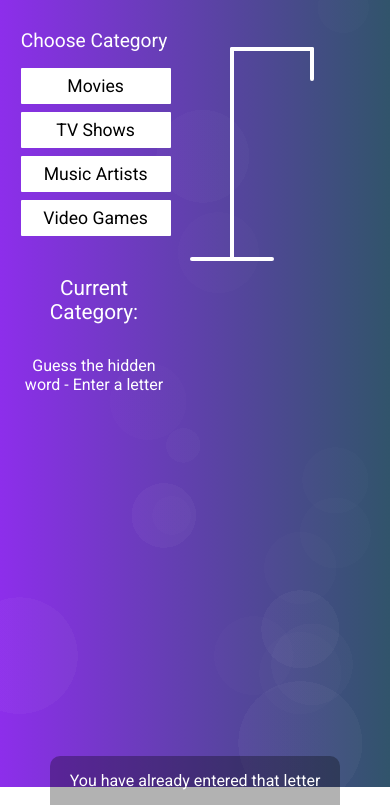
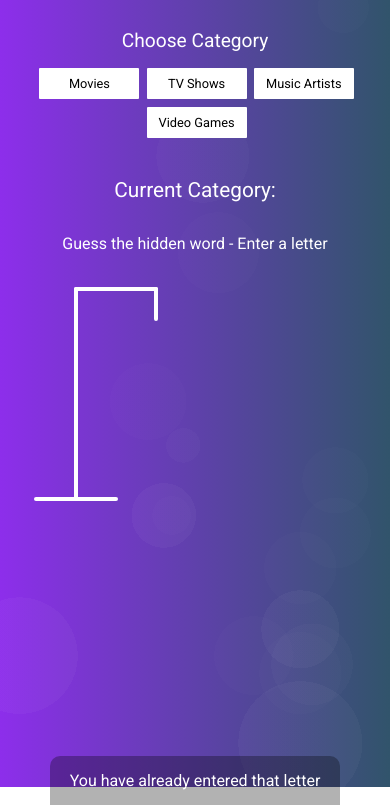
Before and after one commit to Darsh2987/hangman, a plain HTML site: page index.html in a window 390 px wide. Shown: the part 89-894 px from the top of the page. Drawn offline with Linux system fonts and the light colour scheme.

Commit message:
adjusting styles for better mobile layout

```diff
--- a/styles.css
+++ b/styles.css
@@ -180,3 +180,28 @@ h1 {
 .notification-container.show {
   transform: translateY(-50px);
 }
+
+@media screen and (max-width: 600px) {
+  .main {
+    display: flex;
+    flex-direction: column;
+    margin-top: 0rem;
+    padding: 1rem;
+    text-align: center;
+  }
+
+  .category-buttons button {
+    display: inline-block;
+    font-size: 0.8rem;
+    width: 100px;
+  }
+
+  .game-container {
+    display: flex;
+    margin-top: 1rem;
+  }
+
+  .wrong-letters-container {
+    margin-top: 1rem;
+  }
+}
```
